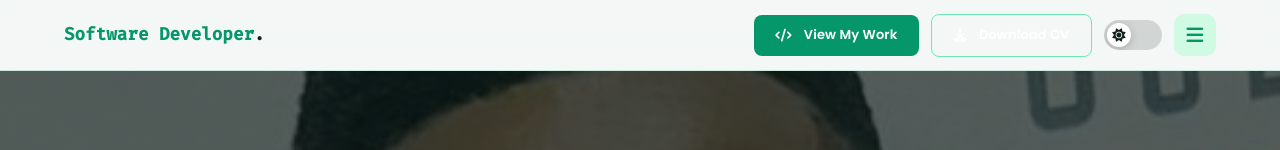
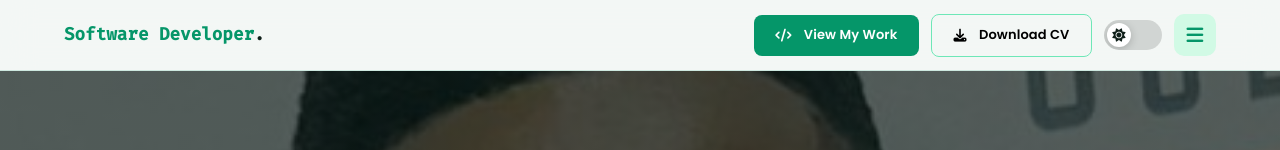
Before and after one commit to Syabonga-dev/LastFinal_Portfolio, a plain HTML site: page index.html in a window 1280 px wide. Shown: the top 150 px of the page. Drawn offline with nearby package versions, Linux system fonts and the light colour scheme.

Commit message:
Update styles.css

```diff
--- a/styles.css
+++ b/styles.css
@@ -43,7 +43,9 @@
 }
 
 [data-theme = "light"]{
-  #butn : black;
+  #butn{
+    color:black;
+  }
 }
 [data-theme="dark"]{
   /* =========================
```
